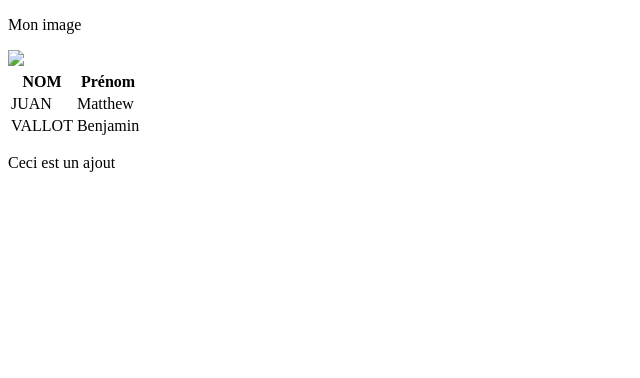
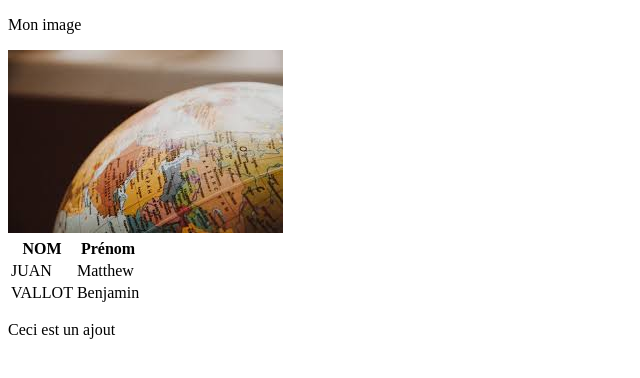
Before and after one commit to MatthewJ78/MaPageHTML, a plain HTML site: page index.html in a window 1280 px wide. Shown: the whole page, without its empty margins (0-640 px from the left). Drawn offline with Linux system fonts and the light colour scheme.

Commit message:
Update index.html

```diff
--- a/index.html
+++ b/index.html
@@ -7,7 +7,7 @@
 <body>
     <!--ici des commentaires-->
      <p>Mon image</p>
-     <img src="../img/images.jpg">
+     <img src="./images.jpg">
 
 <table>
 <tr>
```
